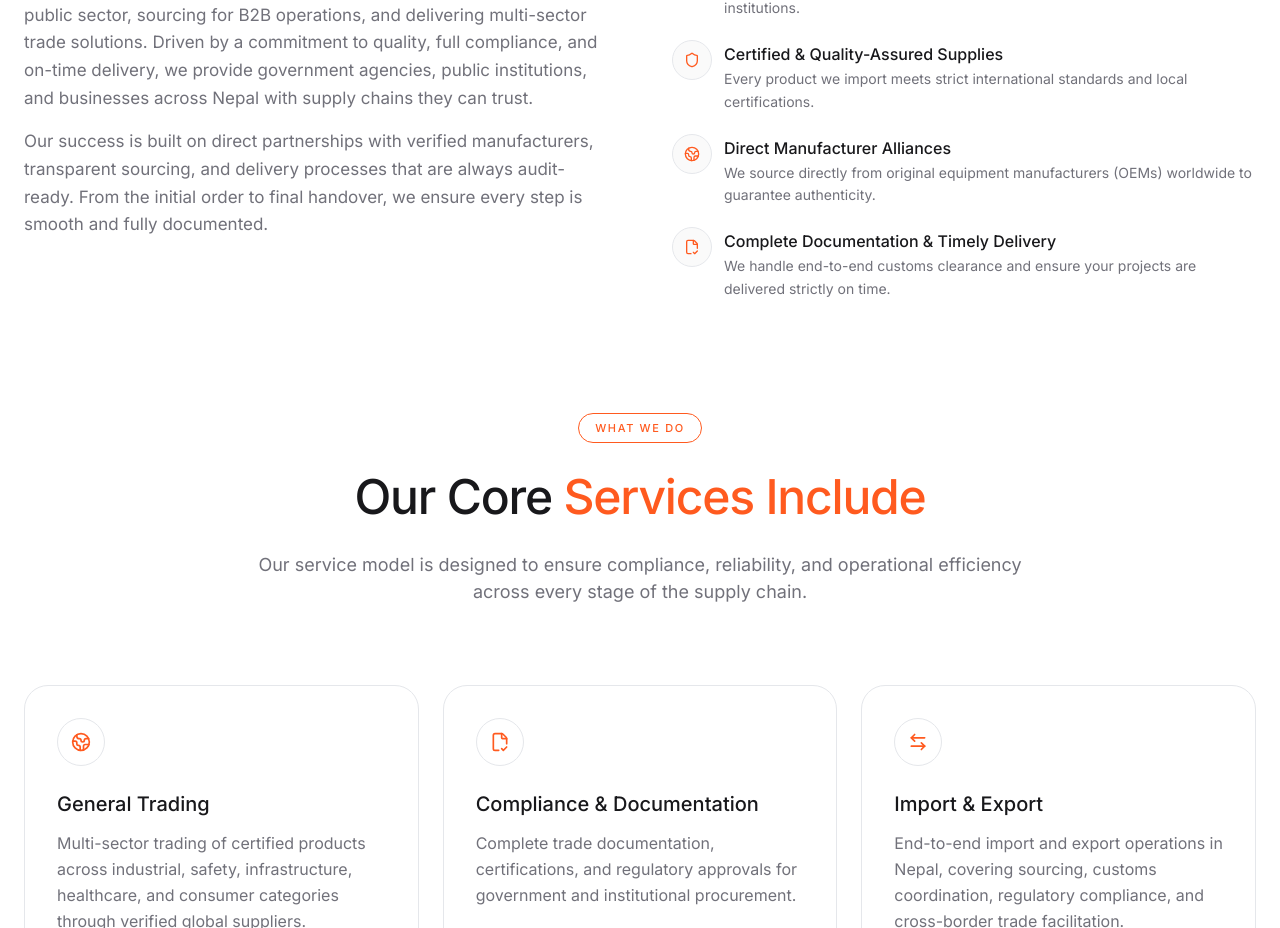
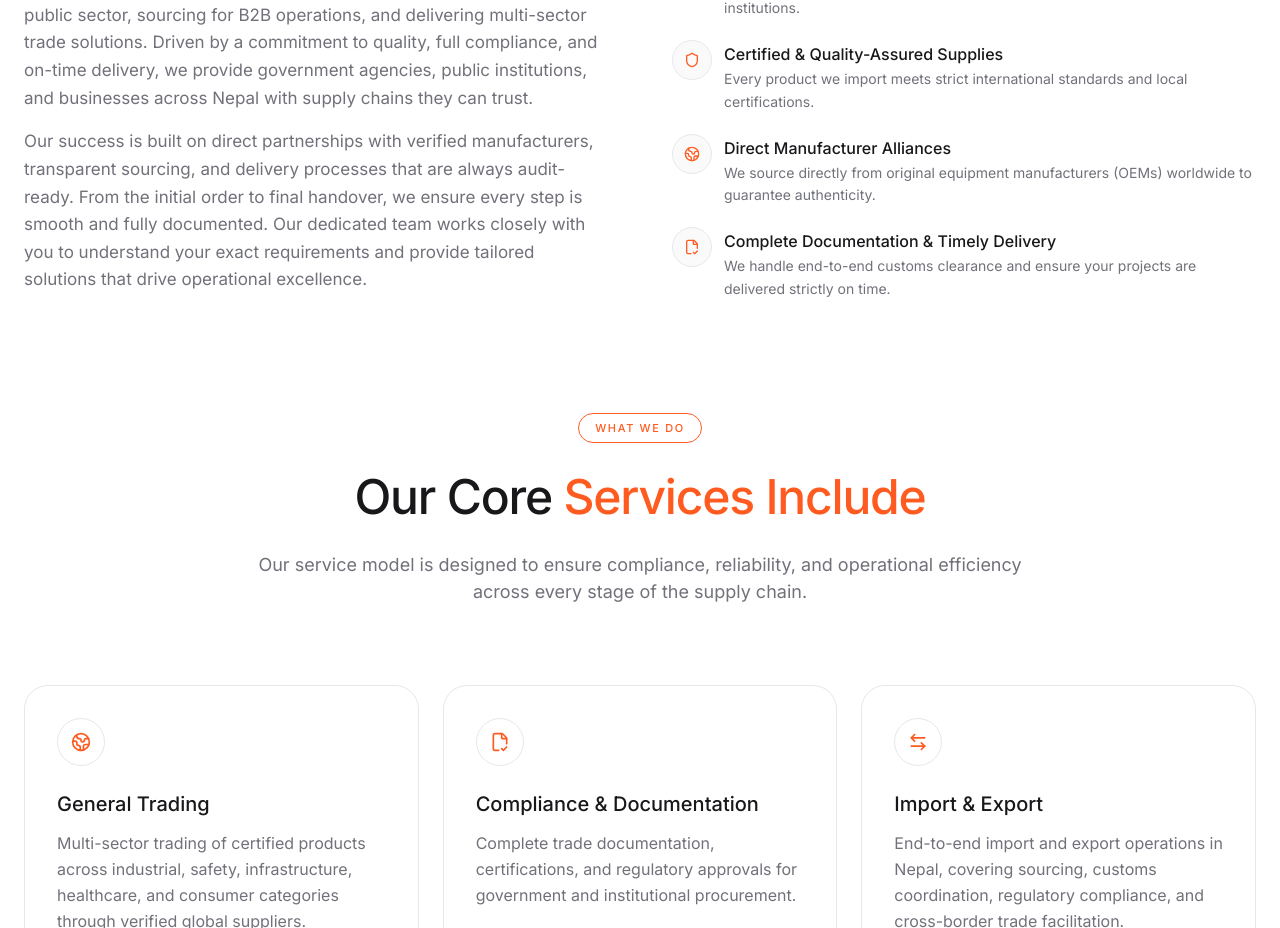
Before and after one commit to rajanthakulla/siddhi-binayak, a Next.js app: page / in a window 1280 px wide. Shown: the part 1239-2167 px from the top of the page. Built offline with nearby package versions, Linux system fonts and the light colour scheme.

Commit message:
Add more text to intro paragraph to balance layout symmetry

```diff
--- a/src/app/page.tsx
+++ b/src/app/page.tsx
@@ -253,7 +253,7 @@ export default function Home() {
                     Siddhi Binayak Overseas Pvt. Ltd. Nepal is a premier Nepal-based trading and import/export company. We specialize in supplying the public sector, sourcing for B2B operations, and delivering multi-sector trade solutions. Driven by a commitment to quality, full compliance, and on-time delivery, we provide government agencies, public institutions, and businesses across Nepal with supply chains they can trust.
                   </p>
                   <p>
-                    Our success is built on direct partnerships with verified manufacturers, transparent sourcing, and delivery processes that are always audit-ready. From the initial order to final handover, we ensure every step is smooth and fully documented.
+                    Our success is built on direct partnerships with verified manufacturers, transparent sourcing, and delivery processes that are always audit-ready. From the initial order to final handover, we ensure every step is smooth and fully documented. Our dedicated team works closely with you to understand your exact requirements and provide tailored solutions that drive operational excellence.
                   </p>
                 </div>
               </div>
```
